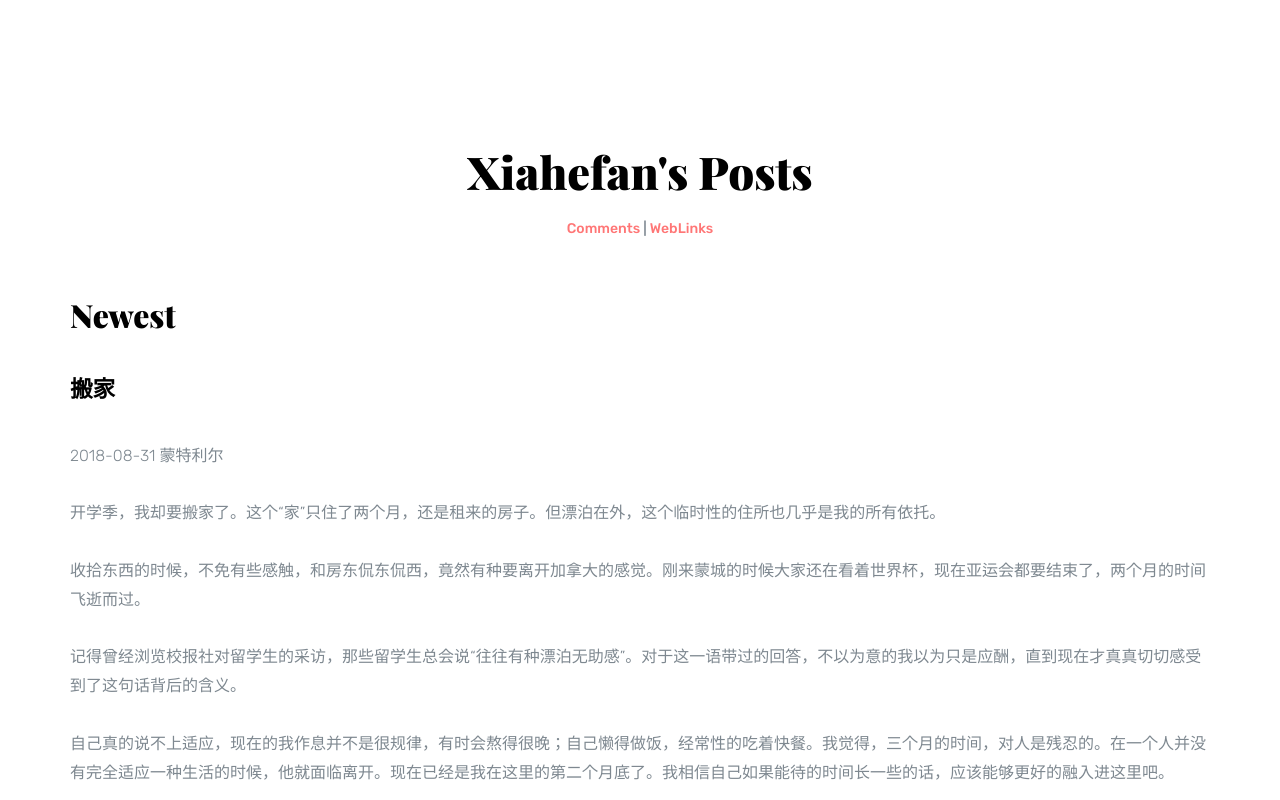
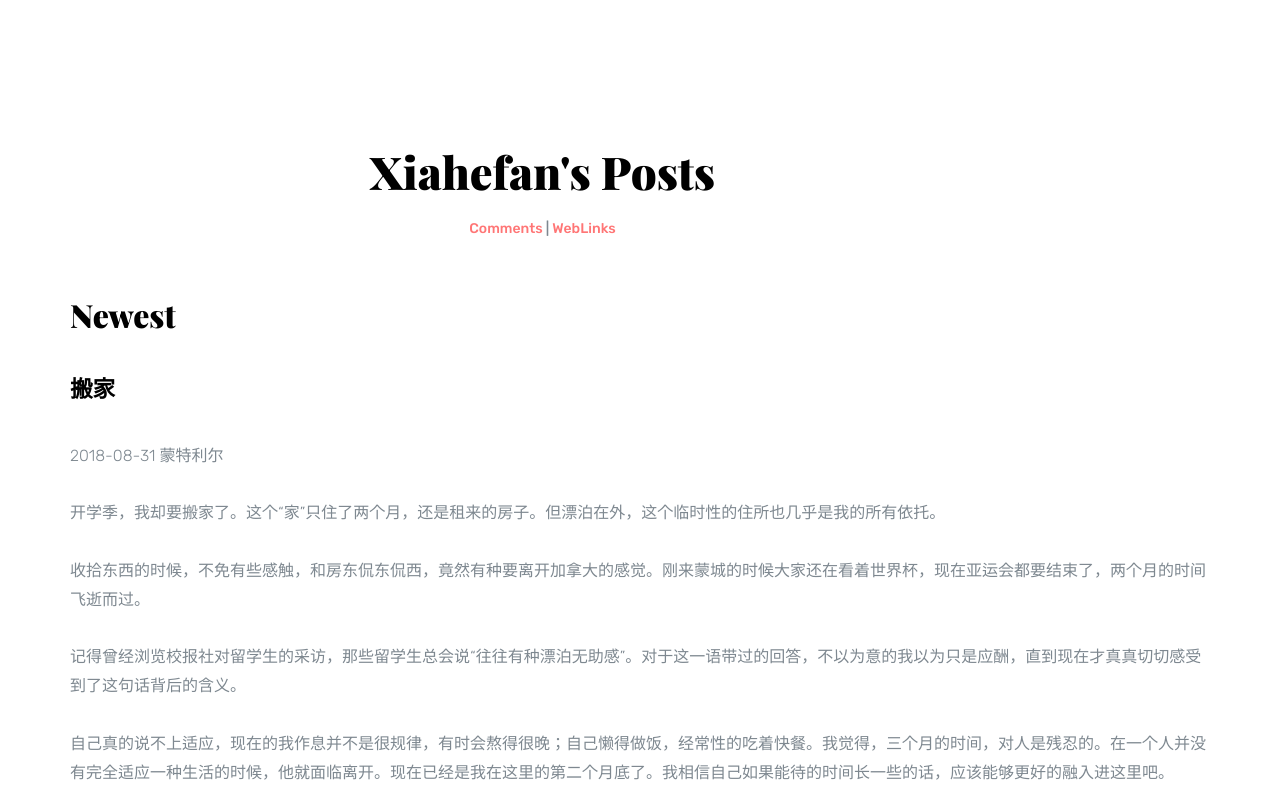
Before and after one commit to cnzhikai/v1_cnzhikai.github.io, a website: page index.html in a window 1280 px wide. Shown: the top 800 px of the page. Drawn offline with nearby package versions, Linux system fonts and the light colour scheme; a script that the page names is missing.

Commit message:
Update index.html

```diff
--- a/index.html
+++ b/index.html
@@ -39,7 +39,7 @@
     <section class="probootstrap-section">
       <div class="container">
         <div class="row">
-          <div class="col-md-12 text-center mb50">
+          <div class="col-md-10 text-center mb50">
 		    <h2>  </h2>
             <h2 class="mt0">Xiahefan's Posts</h2>
 		  <h5><a href="./comments.html">Comments</a> | <a href="./links.html">WebLinks</a></li></h5>
```
